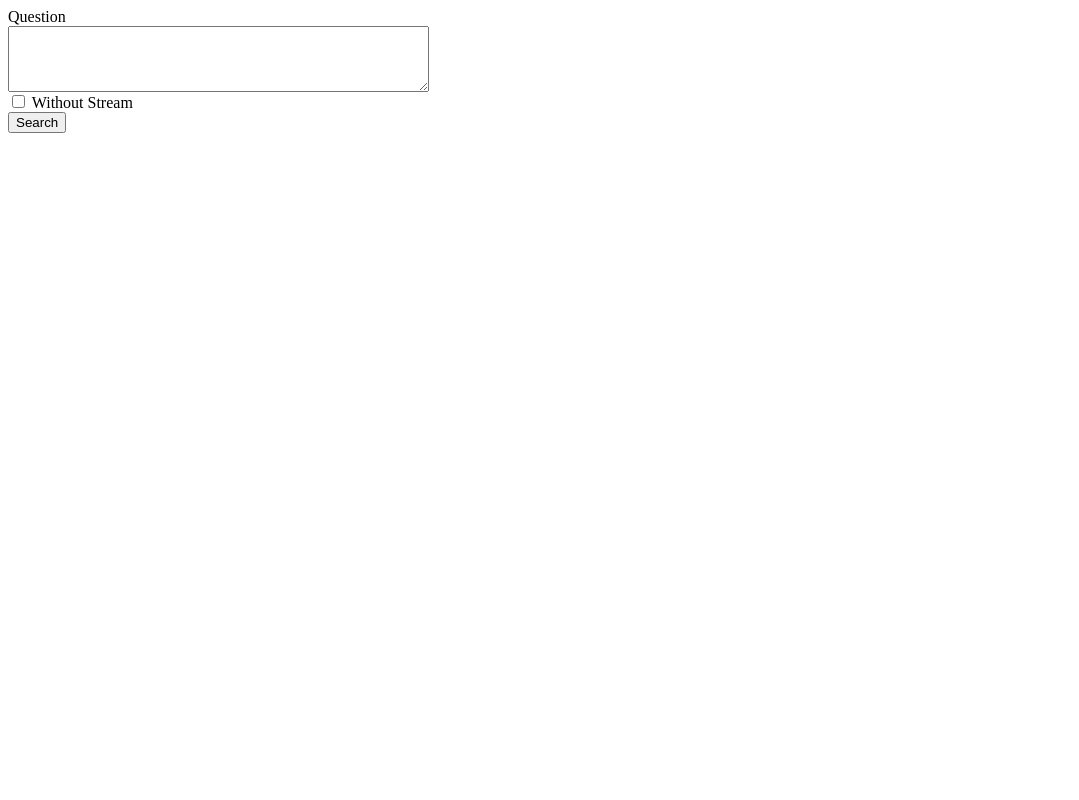
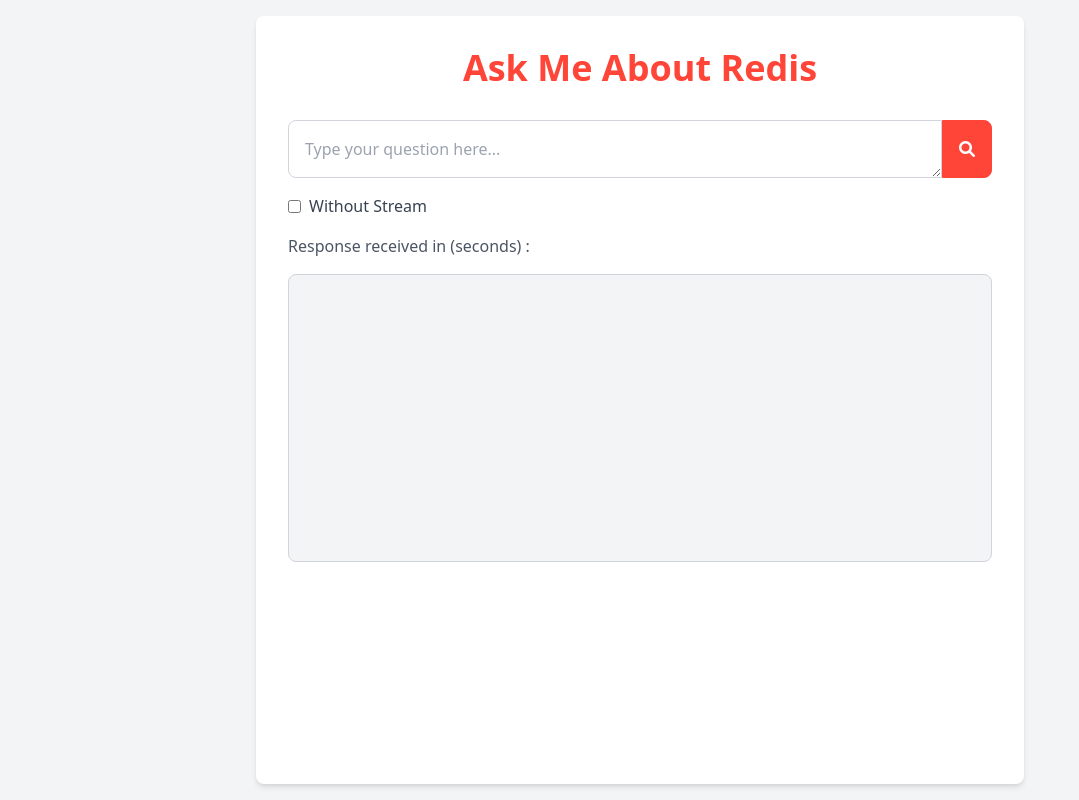
Before and after one commit to PrasanKumar93/redis-short-demos, a website: page streaming-llm-output/frontend/app.html in a window 1280 px wide. Shown: the whole page, without its empty margins (0-1079 px from the left). Drawn offline with nearby package versions, Linux system fonts and the light colour scheme; no server answers.

Commit message:
stream app UI changes

```diff
--- a/streaming-llm-output/frontend/app.html
+++ b/streaming-llm-output/frontend/app.html
@@ -1,17 +1,36 @@
-<html>
+<!DOCTYPE html>
+<html lang="en">
   <head>
+    <meta charset="UTF-8" />
+    <meta name="viewport" content="width=device-width, initial-scale=1.0" />
+    <title>Ask Me About Redis</title>
     <script src="https://cdn.socket.io/4.0.0/socket.io.min.js"></script>
+    <link
+      href="https://cdn.jsdelivr.net/npm/tailwindcss@2.2.19/dist/tailwind.min.css"
+      rel="stylesheet"
+    />
+
+    <link
+      rel="stylesheet"
+      href="https://cdnjs.cloudflare.com/ajax/libs/font-awesome/6.0.0-beta3/css/all.min.css"
+      crossorigin="anonymous"
+      referrerpolicy="no-referrer"
+    />
 
     <script>
       const socket = io("http://localhost:3000");
 
+      let startTime = null;
       function search() {
         const question = document.getElementById("question").value;
         const withoutStream = document.getElementById("withoutStream").checked;
         const outputDiv = document.getElementById("output");
 
+        startTime = new Date();
+
         // Clear previous output
         outputDiv.innerHTML = "";
+        document.getElementById("duration").innerText = "";
 
         if (withoutStream) {
           // Call the /askQuestionWithoutStream API
@@ -28,8 +47,13 @@
           })
             .then((response) => response.json())
             .then((data) => {
+              const endTime = new Date();
+
               // Append API response to the DOM
               outputDiv.innerHTML = data.output;
+
+              const duration = (endTime - startTime) / 1000;
+              document.getElementById("duration").innerText = duration;
             })
             .catch((error) => {
               console.error("Error:", error);
@@ -49,17 +73,56 @@
         console.log("Received chunk:", chunk);
         // Append chunk to the DOM
         outputDiv.innerHTML += chunk; //+ "<br/>";
+
+        if (chunk.trim() == "START") {
+          const endTime = new Date();
+
+          const duration = (endTime - startTime) / 1000;
+          document.getElementById("duration").innerText = duration;
+        }
       });
     </script>
   </head>
-  <body>
-    <label for="question">Question</label><br />
-    <textarea id="question" name="question" rows="4" cols="50"></textarea><br />
-
-    <input type="checkbox" id="withoutStream" name="withoutStream" />
-    <label for="withoutStream">Without Stream</label><br />
-
-    <button onclick="search()">Search</button>
-    <div id="output"></div>
+  <body class="bg-gray-100 flex justify-center min-h-screen p-4">
+    <div
+      class="flex-grow bg-white p-8 rounded-lg shadow-md max-w-3xl flex flex-col"
+    >
+      <h1 class="text-4xl font-bold text-center mb-8" style="color: #ff4438">
+        Ask Me About Redis
+      </h1>
+      <div class="flex items-center mb-4">
+        <textarea
+          id="question"
+          name="question"
+          rows="1"
+          class="flex-grow p-4 border border-gray-300 rounded-l-lg focus:outline-none focus:ring-1 focus:ring-red-400"
+          placeholder="Type your question here..."
+        ></textarea>
+        <button
+          onclick="search()"
+          style="background-color: #ff4438; border-color: #ff4438"
+          class="text-white font-bold p-4 rounded-r-lg border"
+        >
+          <i class="fas fa-search"></i>
+        </button>
+      </div>
+      <div class="mb-4 flex items-center">
+        <input
+          type="checkbox"
+          id="withoutStream"
+          name="withoutStream"
+          class="mr-2"
+        />
+        <label for="withoutStream" class="text-gray-700">Without Stream</label>
+      </div>
+      <div class="text-gray-600 mb-4">
+        <span>Response received in (seconds) : </span>
+        <span id="duration"></span>
+      </div>
+      <div
+        id="output"
+        class="p-4 bg-gray-100 border border-gray-300 rounded-lg overflow-y-auto h-72"
+      ></div>
+    </div>
   </body>
 </html>
```
